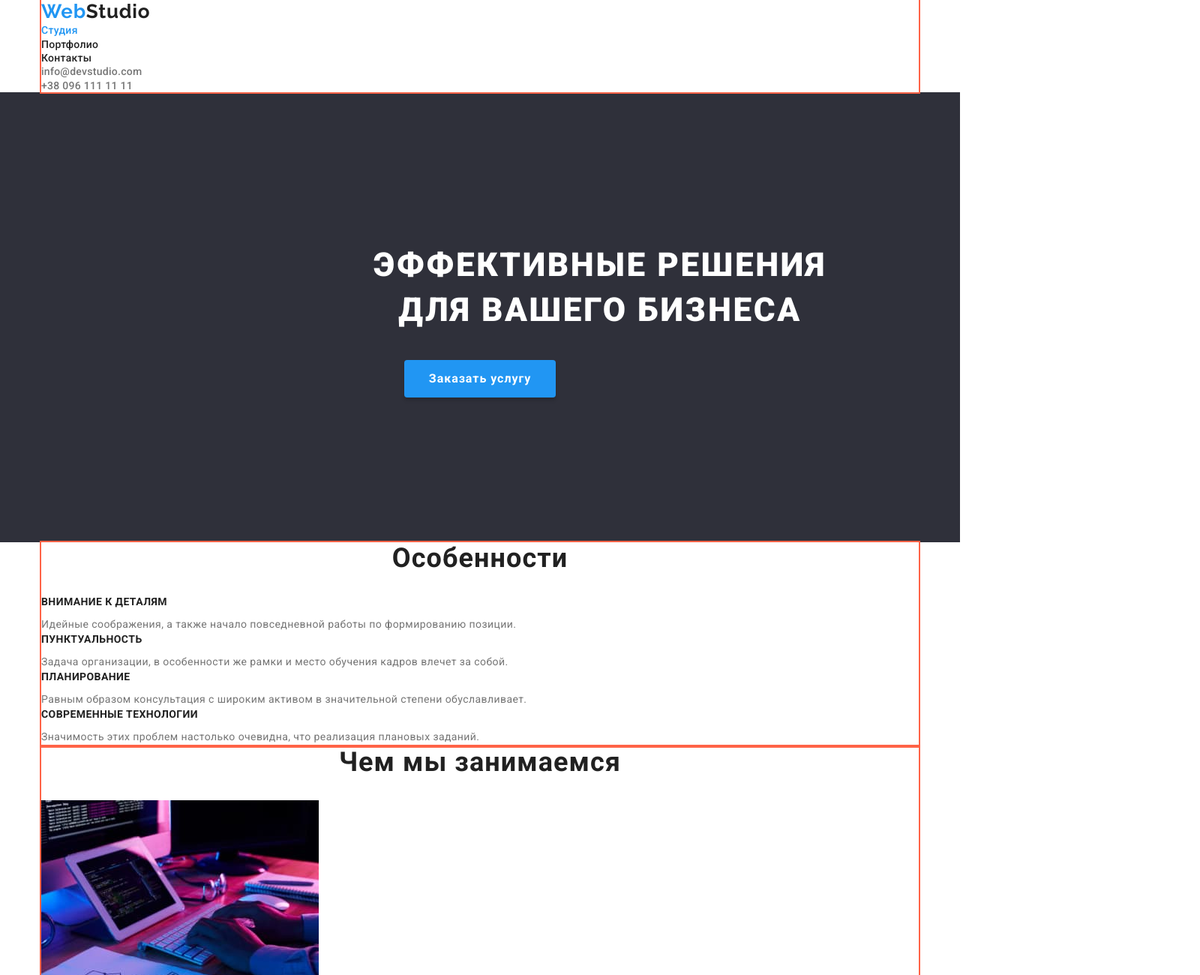
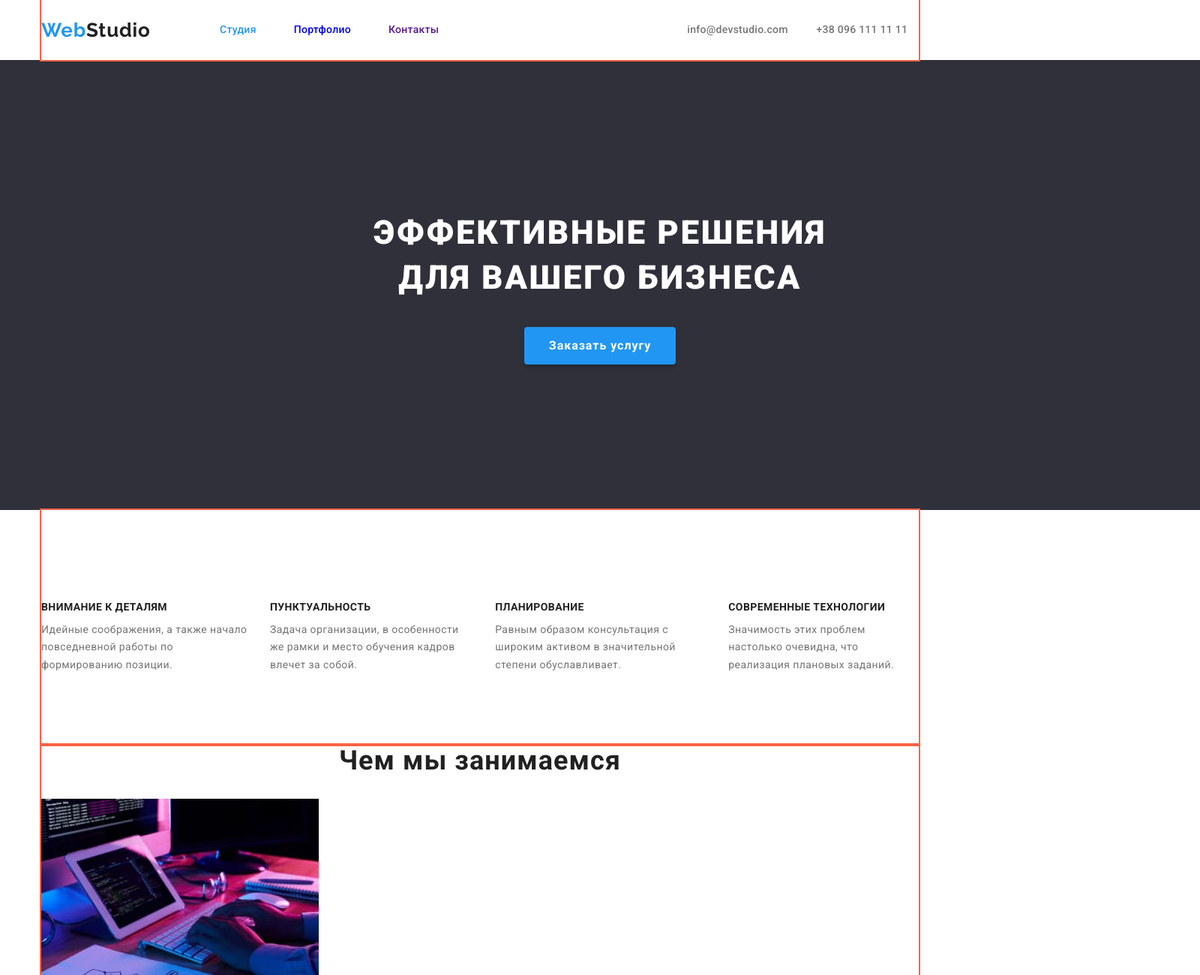
Before and after one commit to IhorMarch/goit-markup-hw-03, a plain HTML site: page index.html in a window 1280 px wide. Shown: the top 1300 px of the page at 75% size, 1600 px wide, since content can reach past the window. Drawn offline with nearby package versions, Linux system fonts and the light colour scheme.

Commit message:
Хедер ( Флекс)

```diff
--- a/css/styles.css
+++ b/css/styles.css
@@ -36,7 +36,10 @@ body {
   outline: 2px solid tomato;
 }
 /* ЗАГОЛОВОК */
-
+.main-nav {
+  display: flex;
+  text-align: center;
+}
 /* site-nav стилизация меню */
 .logo {
   color: var(--acsent-color);
@@ -45,6 +48,12 @@ body {
   font-size: 26px;
   line-height: 1.2;
   letter-spacing: 0.03em;
+  display: block;
+  margin-right: 93px;
+  display: flex;
+  padding-top: 24px;
+  padding-top: 25px;
+  width: 145px;
 }
 .logo-footer {
   color: var(--text-white-color);
@@ -55,13 +64,22 @@ body {
   color: var(--title-text-color);
   font-family: Raleway, sans-serif;
   letter-spacing: 0.03em;
+  display: block;
+}
+
+.top-nav {
+  display: flex;
 }
 .site-nav .link {
+  display: block;
+  padding-top: 32px;
+  padding-bottom: 32px
   color: var(--title-text-color);
   font-weight: 500;
   font-size: 14px;
   line-height: 1.14;
   letter-spacing: 0.02em;
+
 }
 .site-nav .link:hover,
 .site-nav .link:focus {
@@ -70,7 +88,21 @@ body {
 .link.current {
   color: var(--acsent-color);
 }
+.site-nav {
+  display: flex;
+}
+.site-nav .item:not(:last-child) {
+  margin-right: 50px;
+}
 /* address-nav */
+.address-nav {
+  display: flex;
+    margin-left: 331px;
+  }
+.address-nav .item:not(:last-child) {
+  margin-right: 50px;
+}
+
 .address-nav .link {
   color: var(--primary-text-color);
   font-weight: 500;
@@ -82,10 +114,17 @@ body {
 .address-nav .link:focus {
   color: var(--acsent-color);
 }
+.addres-item {
+  display: block;
+  padding-top: 32px;
+  padding-bottom: 32px;
+  width: 122px;
+}
 /* Блок герой */
 .hero {
   background-color: var(--black-bgc-color);
   text-align: center;
+  width: 1600px;
   height: 600px;
   padding-top: 200px;
   padding-left: 452px;
@@ -126,9 +165,15 @@ body {
   border: 1px solid transparent;
 }
 /* <!-- Особенности --> */
-.features .title {
+.hidden-title {
+  visibility: hidden;
+  margin: 0 0;
+}
+.features {
+  display: flex;
+}
+.features-title {
   color: var(--title-text-color);
-
   font-weight: 700;
   font-size: 14px;
   line-height: 1.14;
@@ -136,6 +181,7 @@ body {
   text-transform: uppercase;
   margin-bottom: 10px;
   margin-top: 0px;
+  padding-top: 94px;
 }
 .section-title {
   color: var(--title-text-color);
@@ -152,7 +198,12 @@ body {
   letter-spacing: 0.03em;
   margin-top: 0;
   margin: 0 0;
+  padding-bottom: 94px;
 }
+.features .item + .item {
+  margin-left: 30px;
+}
+
 /* <!-- Чем мы занимаемся --> */
 
 /* <!-- Наша команда --> */
--- a/index.html
+++ b/index.html
@@ -17,22 +17,23 @@
   </head>
   <body>
     <!-- Заголовок -->
-    <header>
-      <div class="container">
-        <nav>
+    <header class="header">
+      <div class="container main-nav">
+        <nav class="top-nav">
           <a href="index.html" class="logo">Web<span class="logo-nav">Studio</span> </a>
           <ul class="site-nav list">
-            <li><a href="./index.html" class="link current">Студия</a></li>
-            <li><a href="./portfolio.html" class="link">Портфолио</a></li>
-            <li><a href="" class="link">Контакты</a></li>
+            <li></li>
+            <li class="item"><a href="./index.html" class="link current">Студия</a></li>
+            <li class="item"><a href="./portfolio.html" class="link">Портфолио</a></li>
+            <li class="item"><a href="" class="link">Контакты</a></li>
           </ul>
         </nav>
         <ul class="address-nav list">
-          <li>
-            <a href="mailto:info@devstudio.com" class="link">info@devstudio.com</a>
+          <li class="item">
+            <a href="mailto:info@devstudio.com" class="addres-item link">info@devstudio.com</a>
           </li>
-          <li>
-            <a href="tel:+380961111111" class="link">+38 096 111 11 11</a>
+          <li class="item">
+            <a href="tel:+380961111111" class="addres-item link">+38 096 111 11 11</a>
           </li>
         </ul>
       </div>
@@ -48,29 +49,29 @@
       <section class="section">
         <div class="container">
           <!-- Заголовок нужно скрыть!!!!!!!!!! -->
-          <h2 class="section-title">Особенности</h2>
+          <h2 class="hidden-title">Особенности</h2>
           <!-- Заголовок нужно скрыть!!!!!!!!!! -->
           <ul class="features list">
-            <li>
-              <h3 class="title">Внимание к деталям</h3>
+            <li class="item">
+              <h3 class="features-title">Внимание к деталям</h3>
               <p class="features-text">
                 Идейные соображения, а также начало повседневной работы по формированию позиции.
               </p>
             </li>
-            <li>
-              <h3 class="title">Пунктуальность</h3>
+            <li class="item">
+              <h3 class="features-title">Пунктуальность</h3>
               <p class="features-text">
                 Задача организации, в особенности же рамки и место обучения кадров влечет за собой.
               </p>
             </li>
-            <li>
-              <h3 class="title">Планирование</h3>
+            <li class="item">
+              <h3 class="features-title">Планирование</h3>
               <p class="features-text">
                 Равным образом консультация с широким активом в значительной степени обуславливает.
               </p>
             </li>
-            <li>
-              <h3 class="title">Современные технологии</h3>
+            <li class="item">
+              <h3 class="features-title">Современные технологии</h3>
               <p class="features-text">
                 Значимость этих проблем настолько очевидна, что реализация плановых заданий.
               </p>
```
